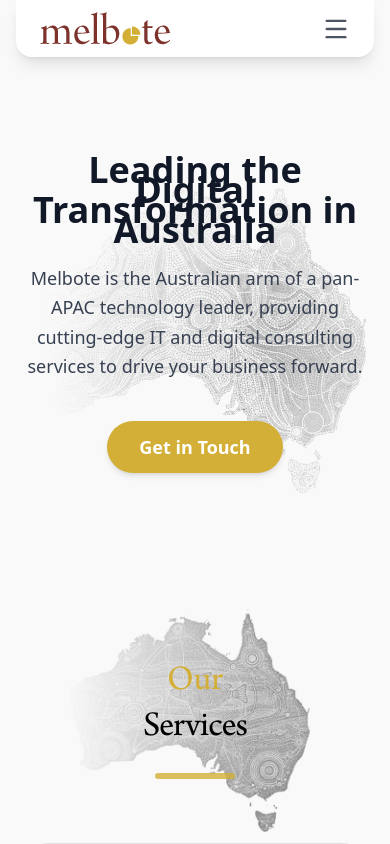
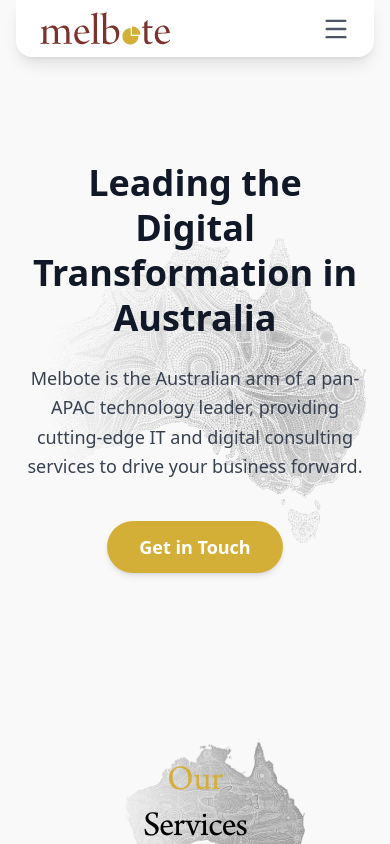
Before and after one commit to manozks/melbort, a React (Vite) app: page / in a window 390 px wide. Shown: the top 844 px of the page. Built offline with nearby package versions, Linux system fonts and the light colour scheme.

Commit message:
image size reduce

```diff
--- a/src/components/Hero.jsx
+++ b/src/components/Hero.jsx
@@ -14,7 +14,7 @@
 
       {/* Content */}
       <div className="relative z-10 max-w-5xl mx-auto px-6 pt-16 text-center">
-        <h1 className="text-4xl md:text-5xl lg:text-6xl font-bold text-gray-900 leading-5 mb-6" data-aos="fade-up">
+        <h1 className="text-4xl md:text-5xl lg:text-6xl font-bold text-gray-900 leading-tight mb-6" data-aos="fade-up">
           Leading the Digital <br className="hidden md:inline" />
           Transformation in Australia
         </h1>
```
Also changed, not shown: src/assets/service-bg.png.
